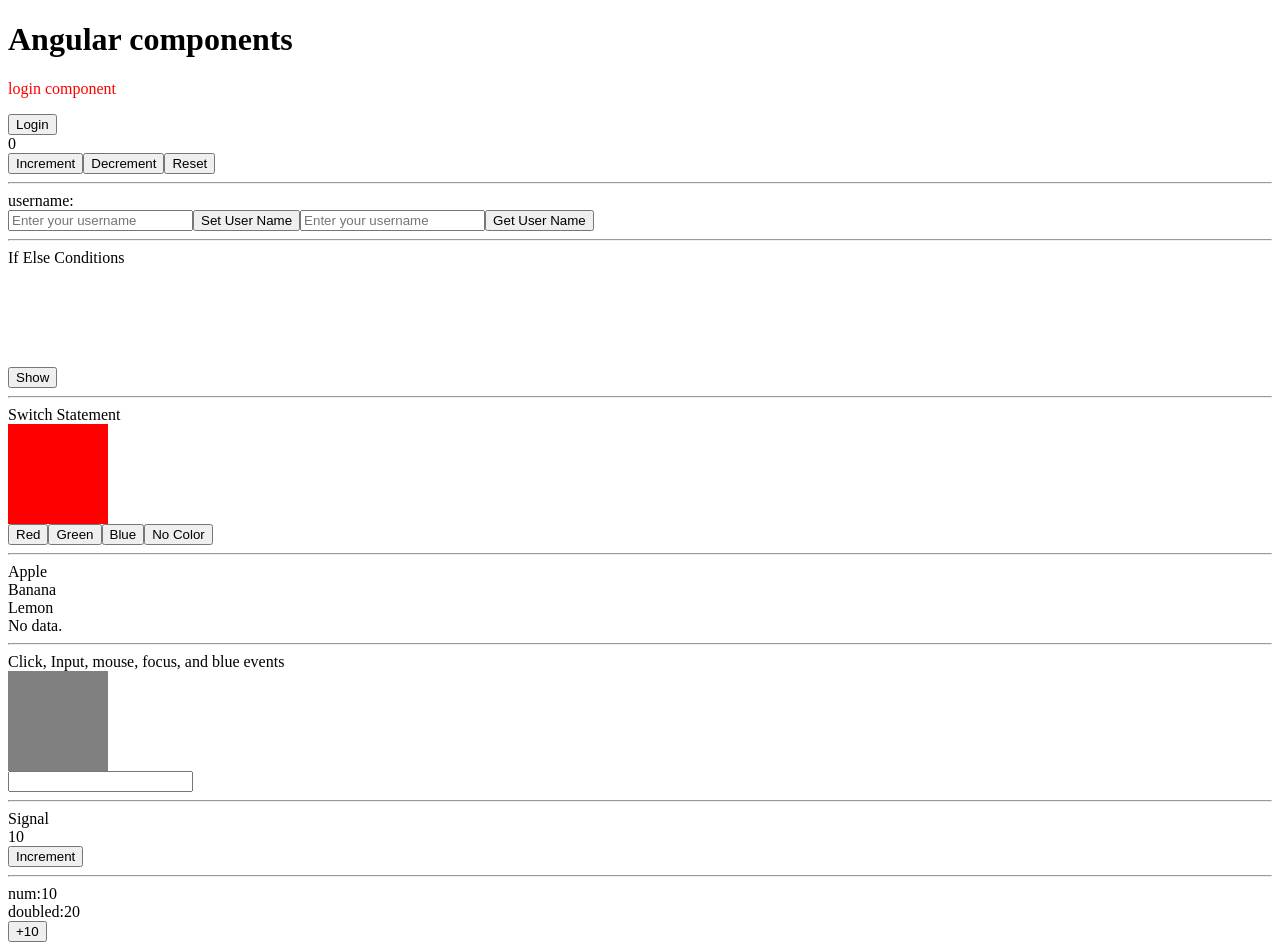
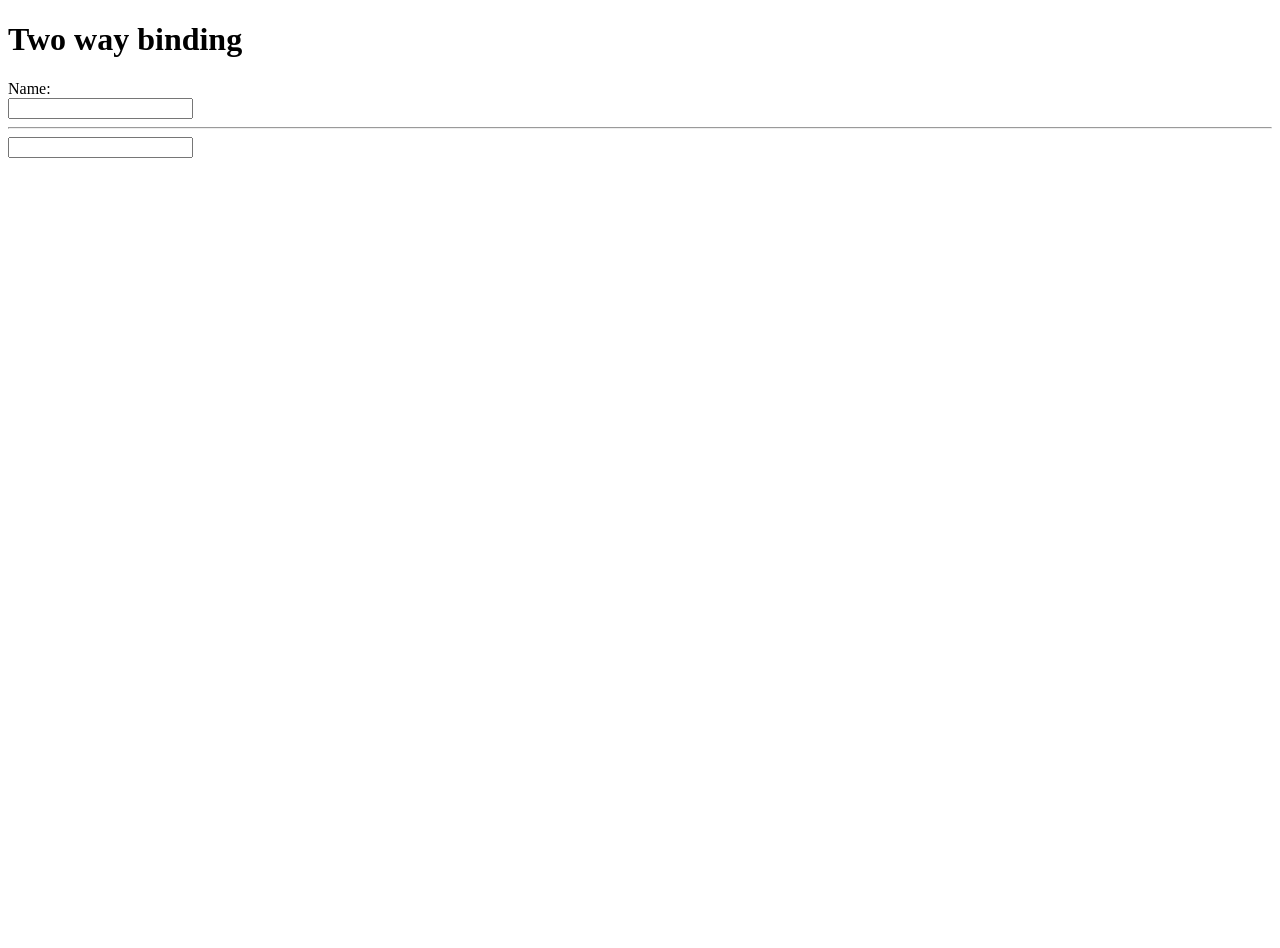
Before and after one commit to HuiyuLiz/angular-learning-notes, an Angular app: page / in a window 1280 px wide. Shown: the top 948 px of the page. After the commit the page ends 800 px from the top, so only its background shows below. Built offline with nearby package versions, Linux system fonts and the light colour scheme.

Commit message:
refactor: Simplify app structure by removing unused components and implementing two-way data binding for name input

```diff
--- a/src/app/app.html
+++ b/src/app/app.html
@@ -1,81 +1,5 @@
-<h1>Angular components</h1>
-<app-login></app-login>
-<div>{{count}}</div>
-
-<button (click)="handleIncrement()">Increment</button>
-<button (click)="handleDecrement()">Decrement</button>
-<button (click)="handleReset()">Reset</button>
-
-<hr />
-<div>username:{{username}}</div>
-<input value="{{username}}" (input)="handleUsernameChange($event)" type="text" placeholder="Enter your username">
-<button (click)="setDefaultUsername()">Set User Name</button>
-<input #usernameInput type="text" placeholder="Enter your username">
-<button (click)="handleUsernameByTemplateRef(usernameInput.value)">Get User Name</button>
-
-<hr />
-<div>If Else Conditions</div>
-@if(isVisible) {
-<div style="color: green; width: 100px; height: 100px; background-color: green;">Visible</div>
-} @else {
-<div style="width: 100px; height: 100px; visibility: hidden;">Not Visible</div>
-}
-<button (click)="handleToggleVisibility()">{{isVisible ? 'Hide' : 'Show'}}</button>
-
-<hr />
-
-<div>Switch Statement</div>
-@switch(color){
-@case('red'){
-<div style="color: red; width: 100px; height: 100px; background-color: red;">Red</div>
-}
-@case('green'){
-<div style="color: green; width: 100px; height: 100px; background-color: green;">Green</div>
-}
-@case('blue'){
-<div style="color: blue; width: 100px; height: 100px; background-color: blue;">Blue</div>
-}
-@default{
-<div>No color selected</div>
-}
-}
-
-<button (click)="handleChangeColor('red')">Red</button>
-<button (click)="handleChangeColor('green')">Green</button>
-<button (click)="handleChangeColor('blue')">Blue</button>
-<button (click)="handleChangeColor('')">No Color</button>
-
-<hr />
-@for(fruit of fruits;track fruit){
-<div>{{fruit}}</div>
-}
-
-@for(user of users; track user.id; let i=$index, f=$first){
-  <div [style.background]="f ? 'red' : 'gray'">{{i+1}} {{user.name}}</div>
-} @empty {
-  <div>No data.</div>
-}
-
-<hr />
-<div> Click, Input, mouse, focus, and blue events</div>
-<div
- (mouseenter)="handleEvent($event)"
- (mouseleave)="handleEvent($event)"
-style="color: white; width: 100px; height: 100px; background-color: gray;"></div>
-<input type="text" name="name" (focus)="handleEvent($event)" (input)="handleEvent($event)"/>
-<hr />
-<div>Signal</div>
-<div>{{signalCount ()}}</div>
-<button (click)="incrementSignalCount()">Increment</button>
+<h1>Two way binding</h1>
+<div>Name:{{name}}</div>
+<input type="text" name="name" [(ngModel)]="name">
 <hr/>
-<div>num:{{num()}}</div>
-<div>doubled:{{doubled()}}</div>
-<button  (click)="increaseByTen()">+10</button>
-<hr/>
-<div>Effect:{{effectCount()}}</div>
-@if(displayHeading()){
-  <div style="background-color: yellow;">Display Heading</div>
-}@else{
-  <div>Hide Heading</div>
-}
-<button (click)="effectCount.set(effectCount()+1)">effct count + 1</button>
+<input type="text" name="name" (input)="changeName($event)">
--- a/src/app/app.ts
+++ b/src/app/app.ts
@@ -1,83 +1,17 @@
-import { Component, computed, effect, signal, WritableSignal,Signal } from '@angular/core';
-import { Login } from './login/login';
+import { Component } from '@angular/core';
+import { FormsModule } from '@angular/forms';
 
 @Component({
   selector: 'app-root',
-  imports: [Login],
+  imports: [FormsModule],
   templateUrl: './app.html',
   styleUrl: './app.css'
 })
 export class App {
-  protected readonly title = signal('angular-learning-notes');
-  version=21
-  count=0
-  username=""
-  isVisible=false
-  color='red'
-  fruits=['Apple','Banana','Lemon']
-  users: { id: number; name: string }[]=[]
-  signalCount =signal(10)
-  num:WritableSignal<number>=signal(10)
-  doubled:Signal<number> = computed(()=>this.num()*2)
-  effectCount = signal(0)
-  displayHeading=signal(false)
+ name=""
 
-  constructor(){
-    effect(()=>{
-      if(this.effectCount()===2){
-        this.displayHeading.set(true)
-
-        setTimeout(() => {
-          this.displayHeading.set(false)
-        }, 2000);
-      }else{
-        this.displayHeading.set(false)
-      }
-    })
-  }
-
-  handleIncrement() {
-    this.count++;
-  }
-
-  handleDecrement() {
-    this.count--;
-  }
-
-  handleReset() {
-    this.count=0;
-  }
-
-  handleUsernameChange(event: Event) {
-    this.username=(event.target as HTMLInputElement).value;
-  }
-
-  setDefaultUsername() {
-    this.username='John Doe';
-  }
-
-  handleUsernameByTemplateRef(username: string) {
-    console.log('username',username);
-  }
-
-  handleToggleVisibility() {
-    this.isVisible=!this.isVisible;
-  }
-
-  handleChangeColor(color: string) {
-    this.color=color;
-  }
-
-  handleEvent(event:Event){
-    console.log((event.type))
-    console.log((event.target as HTMLInputElement).value)
-  }
-
-  incrementSignalCount (){
-    this.signalCount .set(this.signalCount ()+1)
-  }
-
-  increaseByTen(){
-    this.num.update(val=>val+10)
-  }
+ changeName(event:Event){
+  const value = (event.target as HTMLInputElement).value
+  this.name = value;
+ }
 }
```
